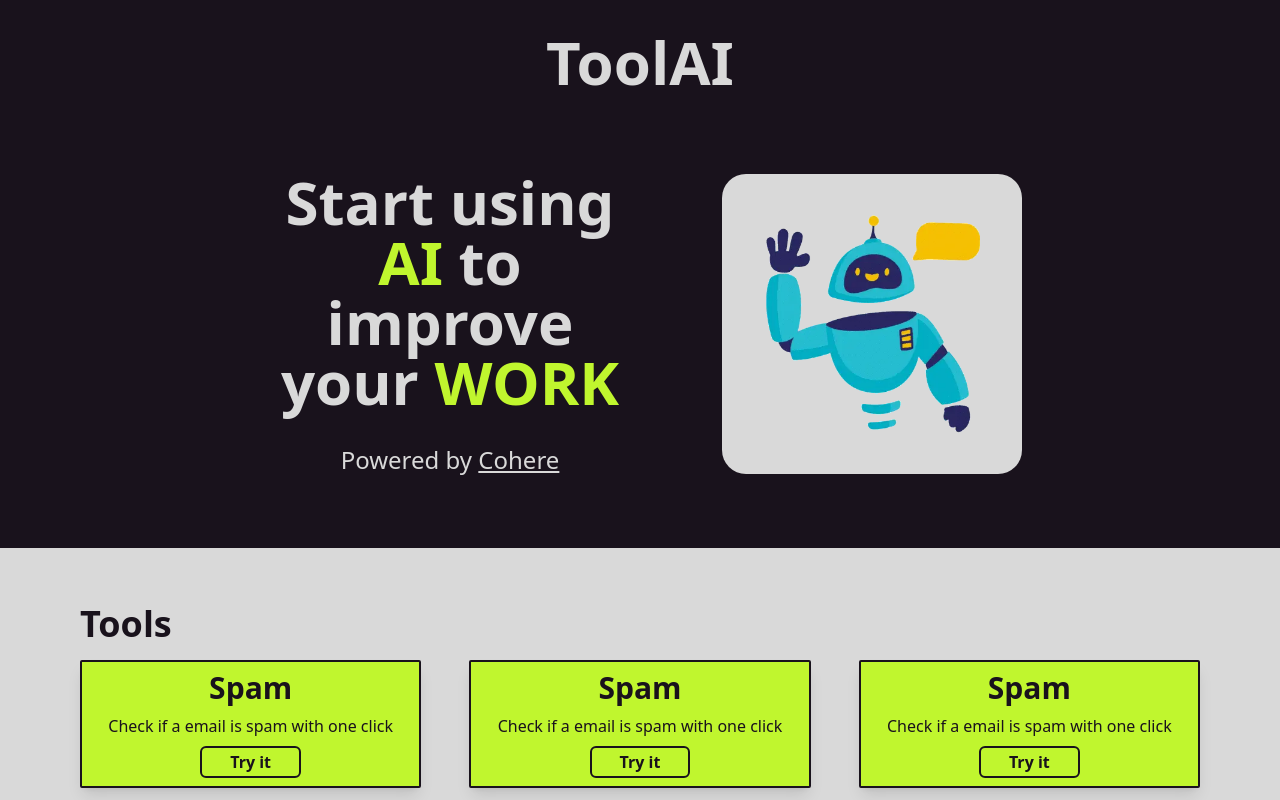
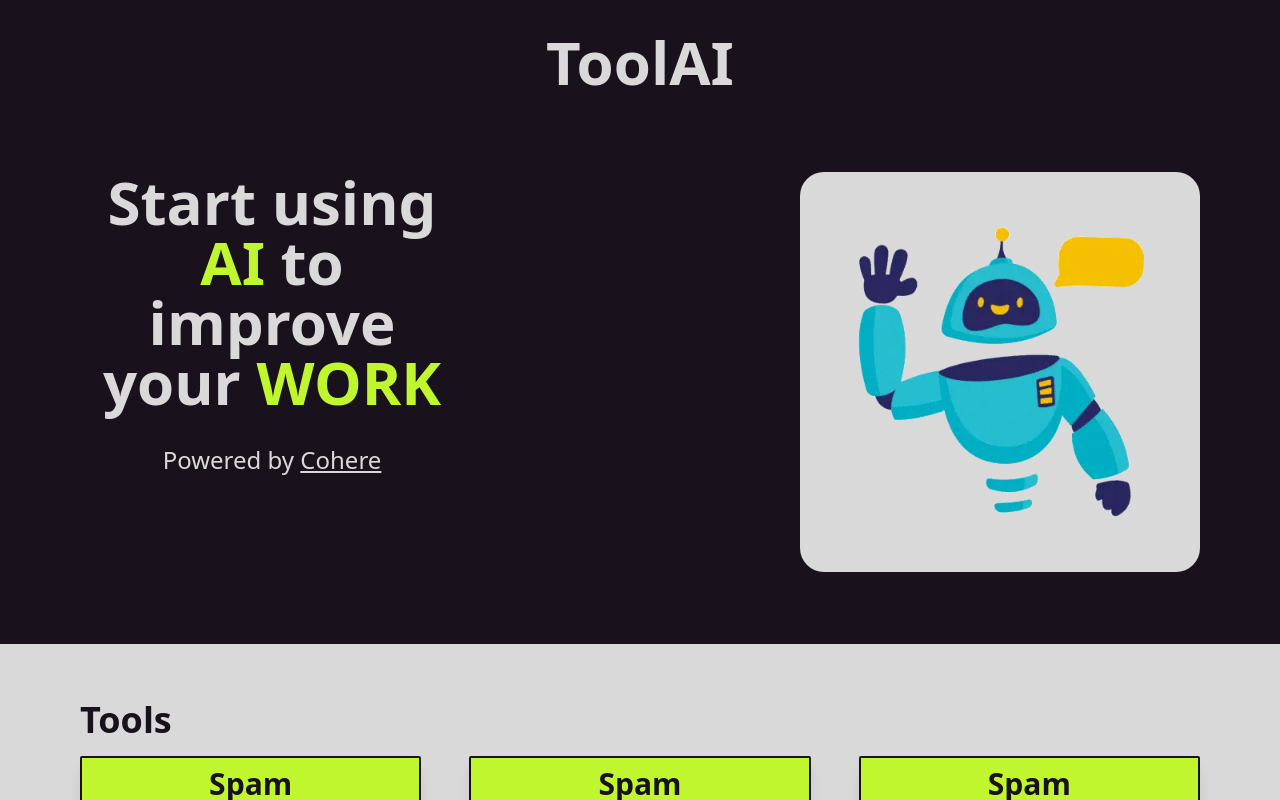
Before and after one commit to Jacky16/tool-ai, a React (Create React App) app: page / in a window 1280 px wide. Shown: the top 800 px of the page. Built offline with nearby package versions, Linux system fonts and the light colour scheme.

Commit message:
Add powered by cohere and modify styles on Home Page

```diff
--- a/src/pages/HomePage.tsx
+++ b/src/pages/HomePage.tsx
@@ -4,14 +4,13 @@ import ToolsSection from "../components/ToolsSection/ToolsSection";
 const HomePage = () => {
   return (
     <div className="mt-8 flex flex-col gap-14">
-      <section className="flex flex-col items-center relative">
+      <section className="flex flex-col">
         <Container>
-          <div className="flex flex-col">
-            <div className=" md:flex md:flex-row items-center justify-center gap-20">
+          <div className=" md:flex md:flex-row gap-20 justify-between">
             <div className="flex flex-col items-center gap-8">
               <p className="font-extrabold text-5xl md:text-6xl  text-center md:w-96 text-tertiary">
-                  Start using <span className="text-primary">AI</span> to
-                  improve your
+                Start using <span className="text-primary">AI</span> to improve
+                your
                 <span className="text-primary"> WORK</span>
               </p>
 
@@ -28,13 +27,12 @@ const HomePage = () => {
               </span>
             </div>
             <img
-                height={"300px"}
-                width={"300px"}
+              height={"200px"}
+              width={"400px"}
               className="rounded-3xl hidden md:block max-w-xl bg-tertiary"
               src="/assets/images/robot.webp"
               alt="AI illustration of a man using a PC"
             />
-            </div>
           </div>
         </Container>
       </section>
```
Lines whose indentation alone changed are shown as unchanged.
